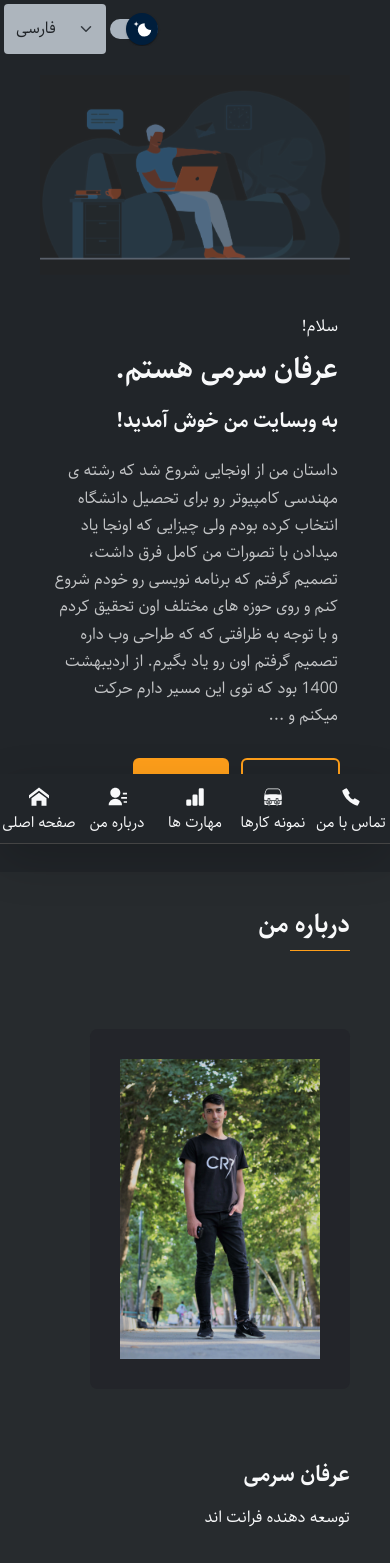
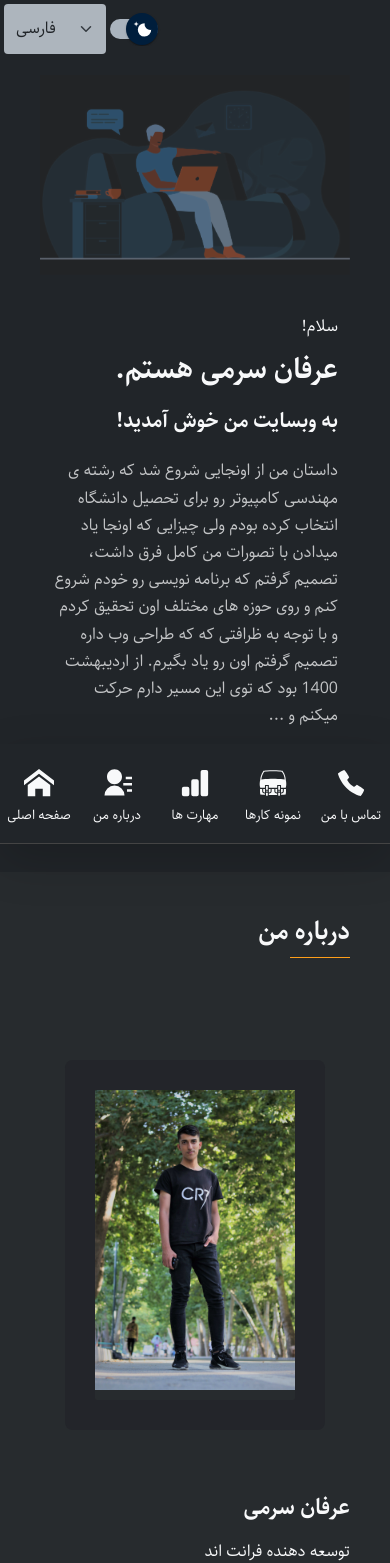
Before and after one commit to erfansormi/my-website, a React (Create React App) app: page / in a window 390 px wide. Shown: the top 1563 px of the page. Built offline with nearby package versions, Linux system fonts and the light colour scheme.

Commit message:
responsive app almost compelte

```diff
--- a/src/Components/Home/About/AboutMe.js
+++ b/src/Components/Home/About/AboutMe.js
@@ -25,14 +25,23 @@ const AboutMe = ({ titleDes, title, description, ability, btn1 }) => {
     return (
         <div className={`m-0 text-capitalize d-flex flex-column`}>
             <HeadTitle title={title} />
-            <div className={`row align-items-center h-100`} data-aos="fade-up">
-                <div className={`col-12 my-5 m-lg-0  col-lg-5`}>
+            <div className={`row align-items-lg-center
+                h-100 gx-5 justify-content-between
+                mt-md-5 mt-lg-0`}
+                data-aos="fade-up"
+            >
+                <div
+                    className={`col-12
+                    my-5 m-md-0
+                    col-md-5 col-lg-4
+                    ${styles.main_img_container}`}
+                >
                     <div className={`${styles.img_container}
                     ${state.darkMode ? `${styles.dark_shadow}` : `${styles.light_shadow}`}`}>
                         <img className='img-fluid' src={myImg} alt="erfan sormi" />
                     </div>
                 </div>
-                <div className={`col-12 my-5 m-lg-0  col-lg-7 ${styles.about_description_container}`}>
+                <div className={`col-12 my-5 m-md-0  col-md-7 ${styles.about_description_container}`}>
                     <div>
                         <h4>{titleDes}</h4>
                     </div>
--- a/src/Components/Home/About/aboutMe.module.css
+++ b/src/Components/Home/About/aboutMe.module.css
@@ -29,14 +29,33 @@
     width: 100%;
 }
 
+@media (max-width:991px) {
+    .img_container img {
+        max-width: 350px;
+    }
+}
+
 @media (max-width:765px) {
+    .main_img_container {
+        display: flex;
+        justify-content: center;
+    }
+
+    .img_container {
+        margin: 0;
+    }
+
     .img_container img {
+        display: flex;
+        justify-content: center;
+        max-width: 250px !important;
+    }
+}
+
+@media (max-width:575px) {
+    .img_container img {
+        display: flex;
+        justify-content: center;
         max-width: 200px !important;
     }
 }
-
-@media (max-width:991px) {
-    .img_container img{
-        max-width: 250px;
-    }
-}
--- a/src/Components/Home/ContactMe/ContactMe.js
+++ b/src/Components/Home/ContactMe/ContactMe.js
@@ -43,7 +43,7 @@ const ContactMe = ({ item }) => {
                 />
 
                 {/* icons */}
-                <div className={`col-4`}>
+                <div className={`col-lg-5 col-xl-4 col-12 p-0 px-lg-3 px-xxl-4 mt-4 mt-lg-0`}>
                     {icons.map((item, index) =>
                         <Icons
                             key={index}
--- a/src/Components/Home/ContactMe/Icons.js
+++ b/src/Components/Home/ContactMe/Icons.js
@@ -17,14 +17,17 @@ const Icons = ({ icon, title, href, type, description }) => {
                 </div>
                 <div>
                     {type == "link" ?
-                        <a href={href}
+                        <a
+                            style={{ color: "inherit" }}
+                            href={href}
                             className={`${styles.contact_me_link}
-                                            text-light opacity-50`}>
+                                            opacity-75`}>
                             {description}
                         </a>
                         :
                         <span
-                            className={`text-light opacity-50`}>
+                            style={{ color: "inherit" }}
+                            className={`opacity-75`}>
                             {description}
                         </span>
                     }
--- a/src/Components/Home/ContactMe/Inputs.js
+++ b/src/Components/Home/ContactMe/Inputs.js
@@ -57,7 +57,7 @@ const Inputs = ({ inputs, btn, setLoading, setNotif, setErrorSendEmail }) => {
     };
 
     return (
-        <div className={`col-8 ${styles.inputs_container} shadow`}>
+        <div className={`col-lg-7 col-xl-8 col-12 ${styles.inputs_container} shadow`}>
             <form ref={form} onSubmit={sendEmail}
                 className="col-12 row gx-4">
                 {inputs.map((item, index) =>
--- a/src/Components/Home/Home.js
+++ b/src/Components/Home/Home.js
@@ -46,7 +46,7 @@ const Home = () => {
 
         window.addEventListener("resize", resize)
 
-    }, [window.innerWidth])
+    }, [window.innerWidth, state])
 
     return (
         <>
@@ -56,12 +56,11 @@ const Home = () => {
                 ref={mainRef}
                 dir={`${state.language == "FA" && "rtl"}`}
                 className={`
-                ${state.language == "FA" && width >= 768 && `${styles.right_margin}`}
-                ${state.language != "FA" && width >= 768 && `${styles.left_margin}`}
-                ${width < 768 && `${styles.bottom_margin}`}
+                    ${state.language == "FA" && width >= 768 && `${styles.right_margin}`}
+                    ${state.language != "FA" && width >= 768 && `${styles.left_margin}`}
                     ${state.darkMode && "text-light bg-dark"}
                     ${styles.main}
-                    main-element`}
+                `}
             >
                 <article id="home" >
                     <Banner />
@@ -78,10 +77,17 @@ const Home = () => {
                 <div id="contact">
                     <ContactContainer />
                 </div>
-                <footer className={styles.footer_container}>
-                    <Footer />
-                </footer>
             </main>
+            <footer
+                dir={`${state.language == "FA" && "rtl"}`}
+                className={`
+                    ${state.darkMode ? "text-light bg-dark" : "text-dark bg-light"}
+                    ${state.language == "FA" && width >= 768 && `${styles.right_margin}`}
+                    ${state.language != "FA" && width >= 768 && `${styles.left_margin}`}
+                    ${styles.footer}
+                `}>
+                <Footer />
+            </footer>
         </>
     );
 };
--- a/src/Components/Home/Portfolios/Portfolio.js
+++ b/src/Components/Home/Portfolios/Portfolio.js
@@ -14,7 +14,7 @@ const Portfolio = ({ link, img, title }) => {
     AOS.init()
 
     return (
-        <section className={`col-4 g-4 ${styles.portfolio_container}`} data-aos="fade-up">
+        <section className={`col-lg-4 col-sm-6 col-12 g-4 ${styles.portfolio_container}`} data-aos="fade-up">
             <div className='w-100'>
                 <img
                     className="img-fluid"
--- a/src/Components/Home/Skills/Skills.js
+++ b/src/Components/Home/Skills/Skills.js
@@ -10,9 +10,9 @@ const Skills = ({ skill_value, skill }) => {
     AOS.init()
 
     return (
-        <div className="d-flex flex-column col-6">
+        <div className="d-flex flex-column col-12 col-sm-6">
             <div className='align-items-center row'>
-                <div className={`col-11`} data-aos="fade-up">
+                <div className={`col-12 col-sm-11`} data-aos="fade-up">
                     <Progressbar value={skill_value} title={skill} />
                 </div>
             </div>
--- a/src/Components/Home/home.module.css
+++ b/src/Components/Home/home.module.css
@@ -1,11 +1,6 @@
-.main {
-    position: absolute;
-    top: 0;
-}
-
-.main>article, .main>div, main>footer {
+.main>article, .main>div {
     height: 100%;
-    min-height: 750px;
+    min-height: 700px;
     position: relative;
     display: flex;
     padding: 0 100px;
@@ -18,20 +13,43 @@
 }
 
 .skills_container {
-    height: 90vh !important;
+    height: 100% !important;
     min-height: 500px !important;
+    padding-bottom: 60px !important;
 }
 
 .portfolios_container {
     height: 100% !important;
     min-height: 800px !important;
+    padding-bottom: 70px !important;
 }
 
-.footer_container {
-    height: 100%;
-    min-height: 100%;
-    height: 80px;
+.footer {
+    height: 80px !important;
+    display: flex;
     align-items: center;
+    padding: 0 80px;
+}
+
+@media (max-width:767px) {
+    .footer {
+        padding: 0 !important;
+        margin-bottom: 100px;
+    }
+
+    .footer>div {
+        padding: 0 40px;
+    }
+}
+
+@media (max-width:575px) {
+    .footer {
+        padding: 0 !important;
+    }
+
+    .footer>div {
+        padding: 0 25px;
+    }
 }
 
 .right_margin {
@@ -42,6 +60,6 @@
     margin-left: 87px;
 }
 
-.bottom_margin{
+.bottom_margin {
     margin-bottom: 70px;
 }
--- a/src/Components/Other/headTitle.module.css
+++ b/src/Components/Other/headTitle.module.css
@@ -1,10 +1,10 @@
 .head_title_container {
     width: 100%;
     /* padding: 10px 60px; */
-    height: 140px;
+    height: 160px !important;
     display: flex;
-    align-items: flex-end;
-    margin-bottom: 10px;
+    align-items: center;
+    margin-bottom: 30px;
     text-transform: capitalize;
 }
 
@@ -17,8 +17,8 @@
     border-bottom: 1px solid var(--orange-350);
 }
 
-@media (max-width:765px) {
+/* @media (max-width:765px) {
     .head_title_container{
         align-items: center;
     }
-}
+} */
--- a/src/Components/Sidebar/fixedSidebar.module.css
+++ b/src/Components/Sidebar/fixedSidebar.module.css
@@ -51,11 +51,26 @@
     left: 0;
     display: flex;
     z-index: 99;
-
+    height: 100px;
+    align-items: center;
 }
 
 .sm_sidebar ul {
     display: flex;
     justify-content: space-around;
     width: 100%;
+    height: 100%;
 }
+
+.sm_sidebar>ul>a {
+    height: 100%;
+}
+
+.sm_sidebar>ul>a>div:nth-child(1) {
+    font-size: 30px;
+}
+
+.sm_sidebar>ul>a>div:nth-child(2) {
+    font-size: 13px;
+    font-weight: 400;
+}
```
